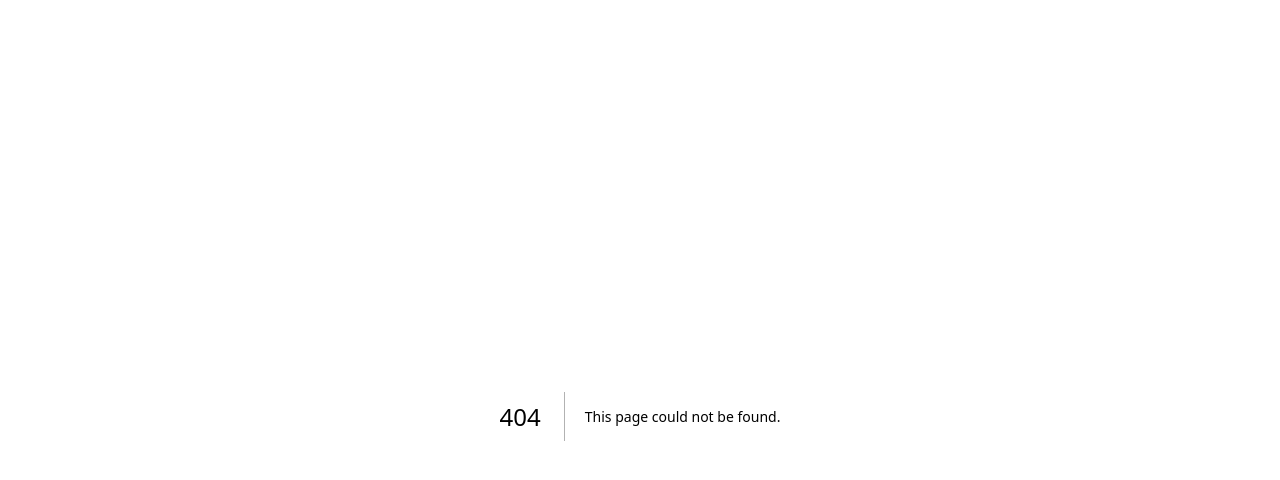
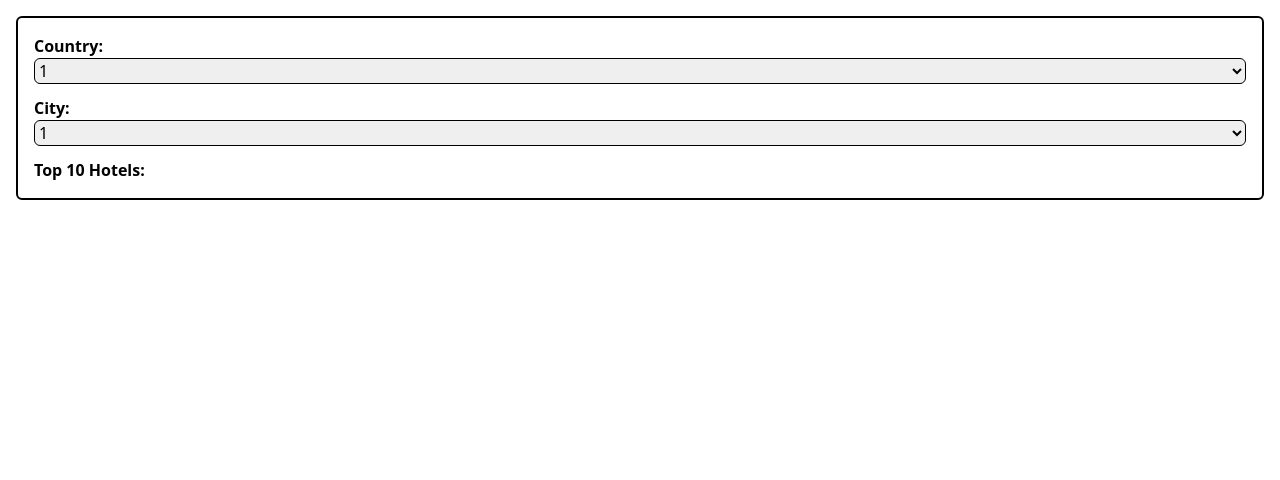
Before and after one commit to isaganiesteron/destination-search, a Next.js app: page /test-interface in a window 1280 px wide. Before the commit this address had no page. Shown: the top 480 px of the page. Built offline with nearby package versions, Linux system fonts and the light colour scheme.

Commit message:
working on interface

```diff
--- /dev/null
+++ b/app/test-interface/page.tsx
@@ -0,0 +1,36 @@
+import React from "react"
+
+const page = () => {
+	return (
+		<main>
+			<div className="p-4 w-full border-2 border-black flex flex-col rounded-md gap-3">
+				<div>
+					<p className="font-bold text-md">Country:</p>
+					<select className="border border-black rounded-md w-full" name="countries" id="countries">
+						<option value="1">1</option>
+						<option value="2">2</option>
+						<option value="3">3</option>
+						<option value="4">4</option>
+					</select>
+					{/* <input className="border border-black rounded-md" type="text"></input> */}
+				</div>
+
+				<div>
+					<p className="font-bold text-md">City:</p>
+					<select className="border border-black rounded-md w-full" name="cities" id="cities">
+						<option value="1">1</option>
+						<option value="2">2</option>
+						<option value="3">3</option>
+						<option value="4">4</option>
+					</select>
+				</div>
+
+				<div>
+					<p className="font-bold text-md">Top 10 Hotels:</p>
+				</div>
+			</div>
+		</main>
+	)
+}
+
+export default page
```
